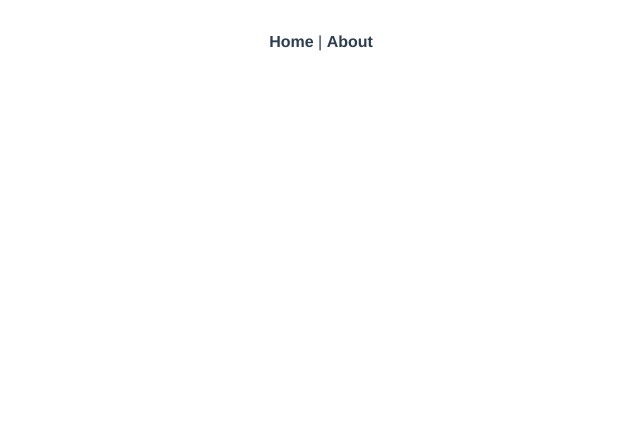
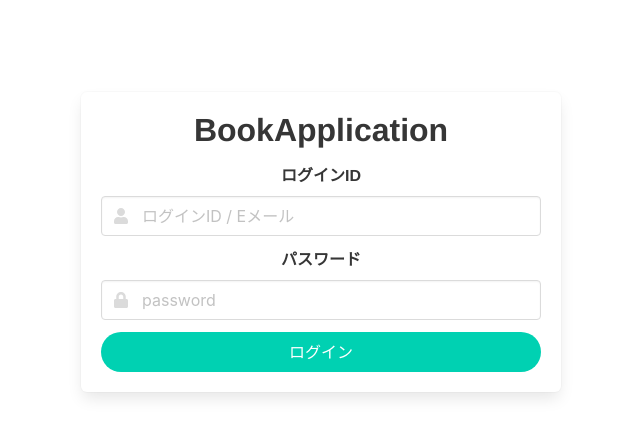
Before and after one commit to yuta4649/book-app-client, a Vue app: page /login in a window 1280 px wide. Shown: the top 436 px of the page, without its empty margins (319-959 px from the left). Built offline with nearby package versions, Linux system fonts and the light colour scheme.

Commit message:
Login画面作成

```diff
--- a/src/App.vue
+++ b/src/App.vue
@@ -1,8 +1,10 @@
 <template>
   <div id="app">
     <div id="nav">
+      <!--
       <router-link to="/">Home</router-link> |
       <router-link to="/about">About</router-link>
+      -->
     </div>
     <router-view/>
   </div>
--- a/src/router/index.js
+++ b/src/router/index.js
@@ -1,29 +1,36 @@
-import Vue from 'vue'
-import VueRouter from 'vue-router'
-import Home from '../views/Home.vue'
+import Vue from "vue";
+import VueRouter from "vue-router";
+import Login from "../views/Login.vue";
+import Home from "../views/Home.vue";
 
-Vue.use(VueRouter)
+Vue.use(VueRouter);
 
 const routes = [
   {
-    path: '/',
-    name: 'Home',
-    component: Home
+    path: "/login",
+    name: "Login",
+    component: Login,
   },
   {
-    path: '/about',
-    name: 'About',
+    path: "/",
+    name: "Home",
+    component: Home,
+  },
+  {
+    path: "/about",
+    name: "About",
     // route level code-splitting
     // this generates a separate chunk (about.[hash].js) for this route
     // which is lazy-loaded when the route is visited.
-    component: () => import(/* webpackChunkName: "about" */ '../views/About.vue')
-  }
-]
+    component: () =>
+      import(/* webpackChunkName: "about" */ "../views/About.vue"),
+  },
+];
 
 const router = new VueRouter({
-  mode: 'history',
+  mode: "history",
   base: process.env.BASE_URL,
-  routes
-})
+  routes,
+});
 
-export default router
+export default router;
--- /dev/null
+++ b/src/views/Login.vue
@@ -0,0 +1,124 @@
+<template>
+  <div id="login">
+    <section class="main-content">
+      <div class="container">
+        <div class="box">
+          <div class="title-container">
+            <h1 class="title">BookApplication</h1>
+          </div>
+          <form @submit.prevent="onSubmit">
+            <error-message :errors="errors" />
+            <!-- ログインID入力項目 -->
+            <div class="field">
+              <label class="label">ログインID</label>
+              <p class="control has-icons-left">
+                <input
+                  class="input"
+                  type="text"
+                  placeholder="ログインID / Eメール"
+                  v-model="loginId"
+                />
+                <span class="icon is-small is-left">
+                  <font-awesome-icon icon="user" />
+                </span>
+              </p>
+            </div>
+            <!-- パスワード入力項目 -->
+            <div class="field">
+              <label class="label">パスワード</label>
+              <p class="control has-icons-left">
+                <input
+                  class="input"
+                  type="password"
+                  placeholder="password"
+                  v-model="password"
+                />
+                <span class="icon is-small is-left">
+                  <font-awesome-icon icon="lock" />
+                </span>
+              </p>
+            </div>
+            <!-- ログインボタン -->
+            <div>
+              <button
+                class="button is-primary is-fullwidth is-rounded"
+                type="submit"
+              >
+                ログイン
+              </button>
+            </div>
+          </form>
+        </div>
+      </div>
+    </section>
+  </div>
+</template>
+
+<script>
+import { commonApi, withApi } from "@/api";
+import sessionInfoRepository from "@/repository/sessionInfoRepository";
+import _s from "underscore.string";
+import ErrorMessage from "@/components/ErrorMessage";
+
+export default {
+  name: "Login",
+  components: {
+    "error-message": ErrorMessage,
+  },
+  data: () => {
+    return {
+      loginId: null,
+      password: null,
+      errors: [],
+    };
+  },
+  methods: {
+    async onSubmit() {
+      if (!this.validate()) {
+        return;
+      }
+      await withApi(
+        this,
+        async () => {
+          const loginResult = await commonApi
+            .post("login", {
+              json: {
+                loginId: this.loginId,
+                password: this.password,
+              },
+            })
+            .json();
+          sessionInfoRepository.saveLoginInfo(loginResult.user);
+          this.$router.push("/");
+        },
+        true
+      );
+    },
+    validate() {
+      const errors = [];
+      if (_s.isBlank(this.loginId)) {
+        errors.push({
+          code: "error.c001",
+        });
+      }
+      if (_s.isBlank(this.password)) {
+        errors.push({
+          code: "error.c002",
+        });
+      }
+      this.errors = errors;
+      return errors.length == 0;
+    },
+  },
+};
+</script>
+
+<style scoped>
+.container {
+    max-width: 480px;
+    padding-top: 32px;
+}
+.title-container {
+    margin-bottom: 16px;
+}
+</style>
```
